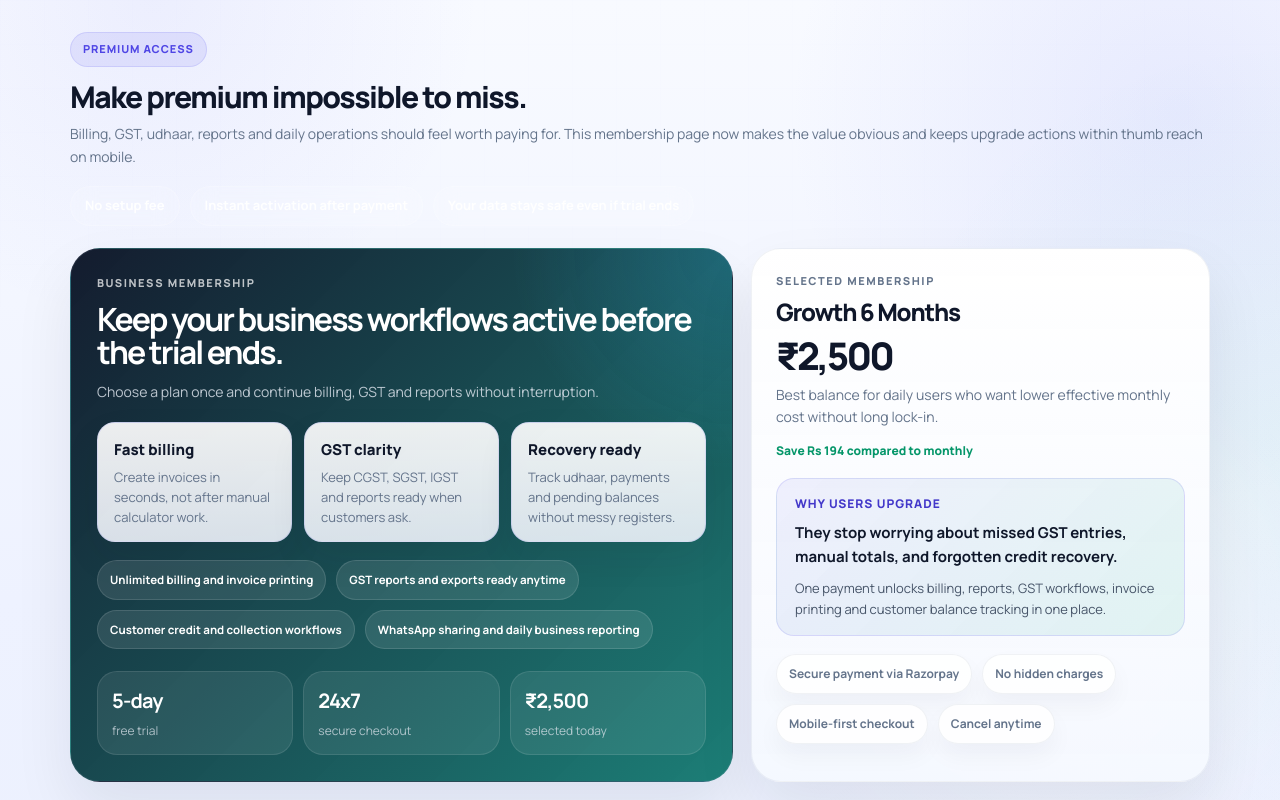
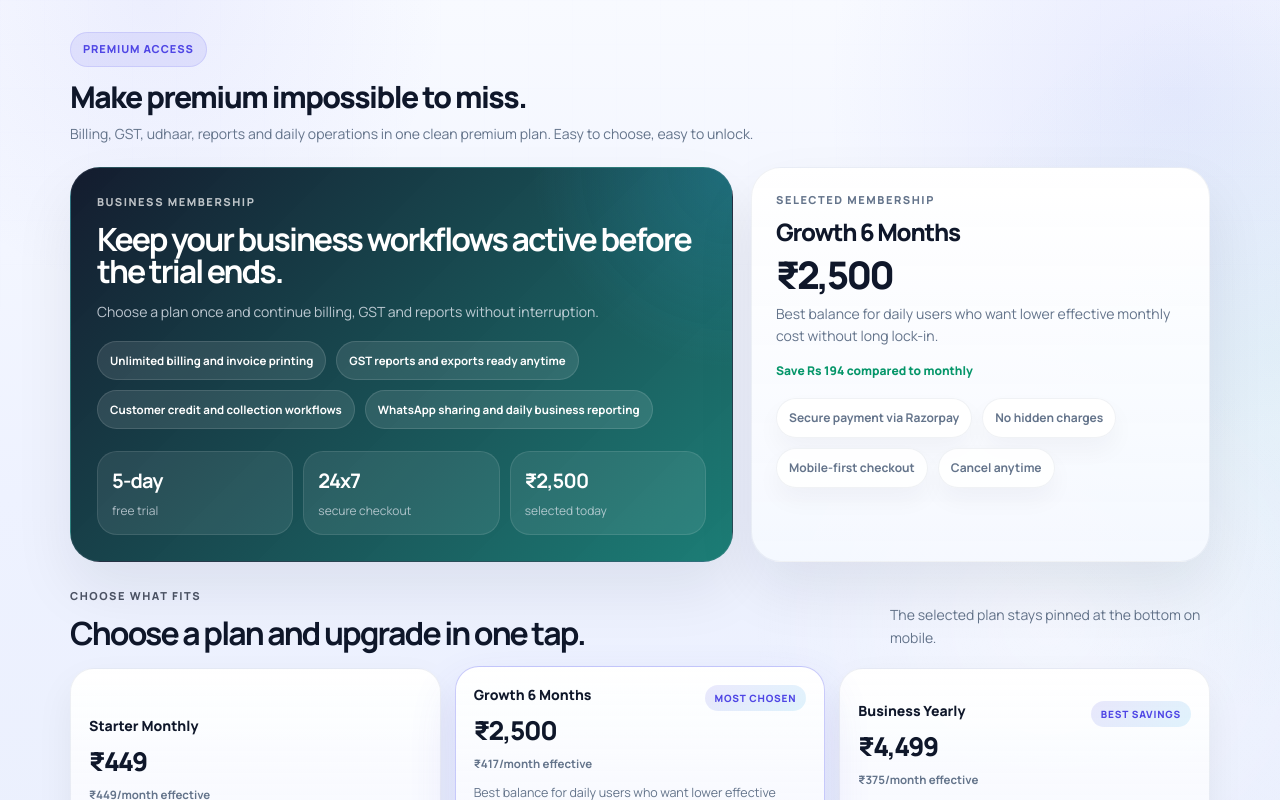
Before and after one commit to kulshreshthsr/Rakh-rakhaav, a Next.js app in the folder client/: page /pricing in a window 1280 px wide. Shown: the top 800 px of the page. Built offline with nearby package versions, Linux system fonts and the light colour scheme.

Commit message:
Show full timestamps and simplify upgrade page

```diff
--- a/client/src/app/pricing/page.js
+++ b/client/src/app/pricing/page.js
@@ -11,18 +11,6 @@ const MEMBERSHIP_FEATURES = [
   'GST reports and exports ready anytime',
   'Customer credit and collection workflows',
   'WhatsApp sharing and daily business reporting',
-];
-
-const MEMBERSHIP_PROOF = [
-  { title: 'Fast billing', copy: 'Create invoices in seconds, not after manual calculator work.' },
-  { title: 'GST clarity', copy: 'Keep CGST, SGST, IGST and reports ready when customers ask.' },
-  { title: 'Recovery ready', copy: 'Track udhaar, payments and pending balances without messy registers.' },
-];
-
-const MEMBERSHIP_REASSURANCE = [
-  'No setup fee',
-  'Instant activation after payment',
-  'Your data stays safe even if trial ends',
 ];
 
 export default function PricingPage() {
@@ -79,64 +67,14 @@ export default function PricingPage() {
         <div className="subscription-pill">Premium access</div>
         <h1>Make premium impossible to miss.</h1>
         <p>
-          Billing, GST, udhaar, reports and daily operations should feel worth paying for. This membership page now
-          makes the value obvious and keeps upgrade actions within thumb reach on mobile.
+          Billing, GST, udhaar, reports and daily operations in one clean premium plan. Easy to choose, easy to unlock.
         </p>
-
-        <div style={{
-          display: 'flex',
-          flexWrap: 'wrap',
-          gap: 10,
-          marginTop: 18,
-          marginBottom: 6,
-        }}>
-          {MEMBERSHIP_REASSURANCE.map((item) => (
-            <span
-              key={item}
-              style={{
-                padding: '9px 14px',
-                borderRadius: 999,
-                background: 'rgba(255,255,255,0.12)',
-                border: '1px solid rgba(255,255,255,0.18)',
-                color: 'rgba(255,255,255,0.92)',
-                fontSize: 13,
-                fontWeight: 700,
-                backdropFilter: 'blur(12px)',
-              }}
-            >
-              {item}
-            </span>
-          ))}
-        </div>
 
         <div className="membership-hero-grid">
           <div className="membership-spotlight-card">
             <div className="membership-status-kicker">Business membership</div>
             <h2>{membershipHeadline}</h2>
             <p>{membershipSubline}</p>
-
-            <div style={{
-              marginTop: 18,
-              display: 'grid',
-              gridTemplateColumns: 'repeat(auto-fit, minmax(160px, 1fr))',
-              gap: 12,
-            }}>
-              {MEMBERSHIP_PROOF.map((proof) => (
-                <div
-                  key={proof.title}
-                  style={{
-                    borderRadius: 18,
-                    padding: '16px 16px 14px',
-                    background: 'linear-gradient(180deg, rgba(255,255,255,0.92), rgba(244,247,255,0.88))',
-                    border: '1px solid rgba(99, 102, 241, 0.14)',
-                    boxShadow: '0 16px 36px rgba(15, 23, 42, 0.08)',
-                  }}
-                >
-                  <div style={{ fontSize: 15, fontWeight: 800, color: '#0f172a', marginBottom: 6 }}>{proof.title}</div>
-                  <div style={{ fontSize: 13, color: '#64748b', lineHeight: 1.55 }}>{proof.copy}</div>
-                </div>
-              ))}
-            </div>
 
             <div className="membership-feature-list">
               {MEMBERSHIP_FEATURES.map((feature) => (
@@ -169,24 +107,6 @@ export default function PricingPage() {
             </div>
             {selected?.savingsLabel && <div className="membership-summary-saving">{selected.savingsLabel}</div>}
 
-            <div style={{
-              marginTop: 18,
-              borderRadius: 18,
-              padding: '16px 18px',
-              background: 'linear-gradient(135deg, rgba(79,70,229,0.08), rgba(16,185,129,0.1))',
-              border: '1px solid rgba(79,70,229,0.14)',
-            }}>
-              <div style={{ fontSize: 12, fontWeight: 800, textTransform: 'uppercase', letterSpacing: '0.08em', color: '#4338ca' }}>
-                Why users upgrade
-              </div>
-              <div style={{ marginTop: 8, fontSize: 15, fontWeight: 700, color: '#0f172a', lineHeight: 1.55 }}>
-                They stop worrying about missed GST entries, manual totals, and forgotten credit recovery.
-              </div>
-              <div style={{ marginTop: 10, fontSize: 13, color: '#475569', lineHeight: 1.6 }}>
-                One payment unlocks billing, reports, GST workflows, invoice printing and customer balance tracking in one place.
-              </div>
-            </div>
-
             <div className="pricing-trust-strip membership-trust-strip">
               <span>Secure payment via Razorpay</span>
               <span>No hidden charges</span>
@@ -201,7 +121,7 @@ export default function PricingPage() {
         <div className="membership-section-head">
           <div>
             <div className="membership-status-kicker">Choose what fits</div>
-            <h2>Pick a plan and upgrade without hunting for buttons.</h2>
+            <h2>Choose a plan and upgrade in one tap.</h2>
           </div>
           <div className="membership-section-note">
             {subscription?.trialDaysLeft
@@ -228,9 +148,6 @@ export default function PricingPage() {
           <div className="membership-bottom-title">{selected?.label || 'Premium membership'}</div>
           <div className="membership-bottom-subtitle">
             {selected?.savingsLabel || 'All premium workflows unlock instantly after successful payment.'}
-          </div>
-          <div style={{ marginTop: 10, fontSize: 13, color: '#475569', fontWeight: 600 }}>
-            Upgrade once and keep billing, GST and customer records running without interruption.
           </div>
         </div>
 
--- a/client/src/app/purchases/page.js
+++ b/client/src/app/purchases/page.js
@@ -15,6 +15,13 @@ const GSTIN_REGEX = /^[0-9]{2}[A-Z]{5}[0-9]{4}[A-Z][1-9A-Z]Z[0-9A-Z]$/;
 const PURCHASES_CACHE_KEY = 'purchases-page';
 const normalizeGstin = (value) => value.replace(/[^0-9a-z]/gi, '').toUpperCase().slice(0, 15);
 const normalizeState = (value = '') => value.trim().toLowerCase();
+const formatFullDateTime = (value) => new Date(value).toLocaleString('en-IN', {
+  day: '2-digit',
+  month: 'short',
+  year: 'numeric',
+  hour: '2-digit',
+  minute: '2-digit',
+});
 const GST_STATE_CODE_MAP = {
   '01': 'Jammu & Kashmir',
   '02': 'Himachal Pradesh',
@@ -471,7 +478,7 @@ export default function PurchasesPage() {
                     </td>
                     <td><PayBadge type={p.payment_type} /></td>
                     <td style={{ color: '#9ca3af', fontSize: 12 }}>
-                      {new Date(p.createdAt).toLocaleDateString('en-IN')}
+                      {formatFullDateTime(p.createdAt)}
                     </td>
                     <td>
                       <button onClick={() => startEditPurchase(p)}
@@ -519,7 +526,7 @@ export default function PurchasesPage() {
                   {(p.balance_due || 0) > 0 && (
                     <div><div style={{ fontSize: 11, color: '#9ca3af' }}>DUE</div><div style={{ fontWeight: 700, fontSize: 13, color: '#ef4444' }}>₹{p.balance_due.toFixed(2)}</div></div>
                   )}
-                  <div><div style={{ fontSize: 11, color: '#9ca3af' }}>DATE</div><div style={{ fontWeight: 600, fontSize: 13 }}>{new Date(p.createdAt).toLocaleDateString('en-IN')}</div></div>
+                  <div><div style={{ fontSize: 11, color: '#9ca3af' }}>DATE</div><div style={{ fontWeight: 600, fontSize: 13 }}>{formatFullDateTime(p.createdAt)}</div></div>
                 </div>
 
                 <button onClick={() => startEditPurchase(p)}
--- a/client/src/app/sales/page.js
+++ b/client/src/app/sales/page.js
@@ -17,6 +17,13 @@ const GSTIN_REGEX = /^[0-9]{2}[A-Z]{5}[0-9]{4}[A-Z][1-9A-Z]Z[0-9A-Z]$/;
 const SALES_CACHE_KEY = 'sales-page';
 const normalizeGstin = (value) => value.replace(/[^0-9a-z]/gi, '').toUpperCase().slice(0, 15);
 const normalizeState = (value = '') => value.trim().toLowerCase();
+const formatFullDateTime = (value) => new Date(value).toLocaleString('en-IN', {
+  day: '2-digit',
+  month: 'short',
+  year: 'numeric',
+  hour: '2-digit',
+  minute: '2-digit',
+});
 const GST_STATE_CODE_MAP = {
   '01': 'Jammu & Kashmir',
   '02': 'Himachal Pradesh',
@@ -564,7 +571,7 @@ export default function SalesPage() {
                     <td style={{ fontWeight: 700, color: '#10b981' }}>₹{fmt(s.total_amount)}</td>
                     <td><PayBadge type={s.payment_type} /></td>
                     <td style={{ color: '#9ca3af', fontSize: 12 }}>
-                      {new Date(s.createdAt || s.sold_at).toLocaleDateString('en-IN')}
+                      {formatFullDateTime(s.createdAt || s.sold_at)}
                     </td>
                     <td>
                       <div style={{ display: 'flex', gap: 6 }}>
@@ -620,7 +627,7 @@ export default function SalesPage() {
                 <div style={{ display: 'flex', gap: 12, marginBottom: 8, flexWrap: 'wrap' }}>
                   <div><div style={{ fontSize: 11, color: '#9ca3af' }}>TAXABLE</div><div style={{ fontWeight: 600 }}>₹{fmt(s.taxable_amount)}</div></div>
                   <div><div style={{ fontSize: 11, color: '#9ca3af' }}>GST</div><div style={{ fontWeight: 600, color: '#6366f1' }}>₹{fmt(s.total_gst)}</div></div>
-                  <div><div style={{ fontSize: 11, color: '#9ca3af' }}>DATE</div><div style={{ fontWeight: 600 }}>{new Date(s.createdAt || s.sold_at).toLocaleDateString('en-IN')}</div></div>
+                  <div><div style={{ fontSize: 11, color: '#9ca3af' }}>DATE</div><div style={{ fontWeight: 600 }}>{formatFullDateTime(s.createdAt || s.sold_at)}</div></div>
                 </div>
                 <div style={{ display: 'flex', gap: 8, flexWrap: 'wrap' }}>
                   <button onClick={() => startEditSale(s)} style={{ flex: 1, padding: '8px', background: '#eff6ff', color: '#2563eb', border: 'none', borderRadius: 8, fontSize: 12, fontWeight: 600, cursor: 'pointer' }}>
```
